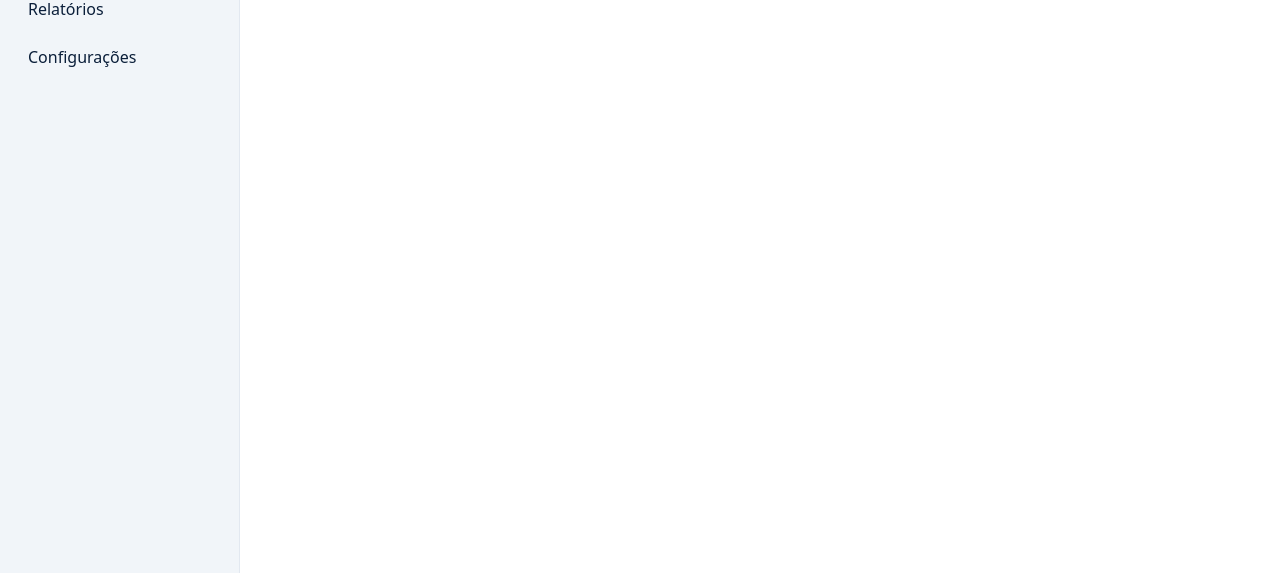
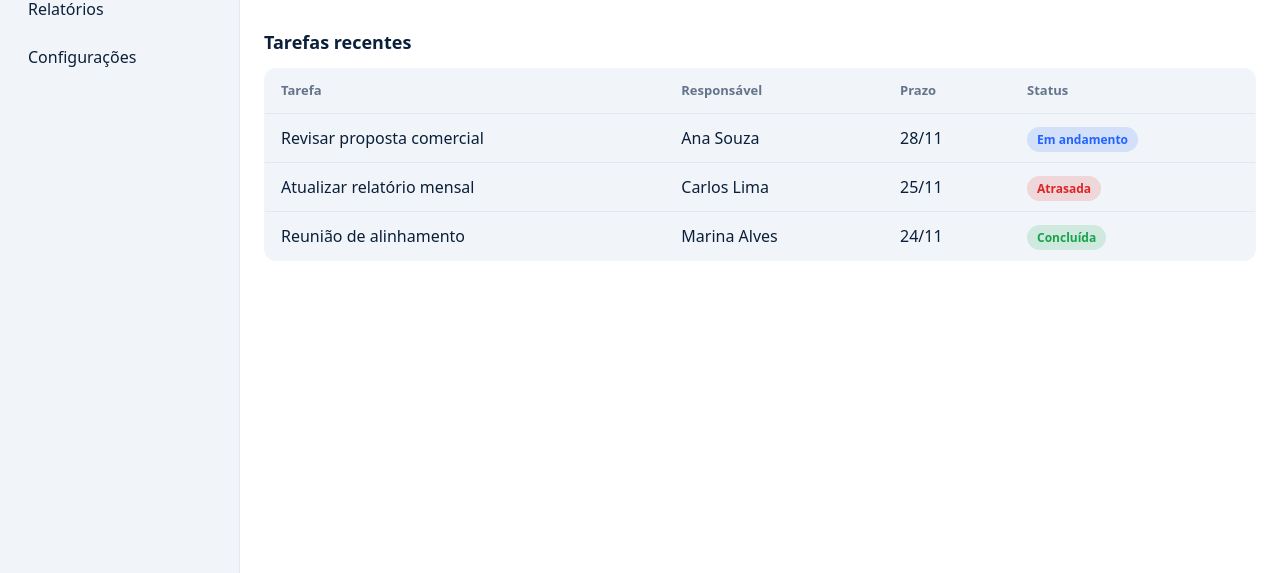
Before and after one commit to mattxcreativework/taskyxpandz-business, a plain HTML site: page frontend/pages/dashboard.html in a window 1280 px wide. Shown: the part 227-800 px from the top of the page. Drawn offline with Linux system fonts and the light colour scheme.

Commit message:
feat: adiciona tabela de tarefas recentes

```diff
--- a/frontend/css/layout.css
+++ b/frontend/css/layout.css
@@ -42,3 +42,27 @@
 }
 .card-label { color: var(--text-muted); font-size: 14px; }
 .card-value { font-size: 32px; color: var(--primary); }
+.tasks { margin-top: 32px; }
+.tasks h2 { margin-bottom: 12px; font-size: 18px; }
+
+table {
+  width: 100%;
+  border-collapse: collapse;
+  background: var(--bg-soft);
+  border: 1px solid var(--border);
+  border-radius: 12px;
+  overflow: hidden;
+}
+th, td { text-align: left; padding: 12px 16px; }
+th { color: var(--text-muted); font-size: 13px; font-weight: 600; }
+tbody tr { border-top: 1px solid var(--border); }
+
+.badge {
+  padding: 4px 10px;
+  border-radius: 999px;
+  font-size: 12px;
+  font-weight: 600;
+}
+.andamento { background: rgba(37, 99, 255, 0.15); color: var(--primary); }
+.concluida { background: rgba(22, 163, 74, 0.15); color: #16a34a; }
+.atrasada  { background: rgba(220, 38, 38, 0.15); color: #dc2626; }
--- a/frontend/pages/dashboard.html
+++ b/frontend/pages/dashboard.html
@@ -44,6 +44,39 @@
     <strong class="card-value">12</strong>
   </article>
 </section>
+<section class="tasks">
+  <h2>Tarefas recentes</h2>
+  <table>
+    <thead>
+      <tr>
+        <th>Tarefa</th>
+        <th>Responsável</th>
+        <th>Prazo</th>
+        <th>Status</th>
+      </tr>
+    </thead>
+    <tbody>
+      <tr>
+        <td>Revisar proposta comercial</td>
+        <td>Ana Souza</td>
+        <td>28/11</td>
+        <td><span class="badge andamento">Em andamento</span></td>
+      </tr>
+      <tr>
+        <td>Atualizar relatório mensal</td>
+        <td>Carlos Lima</td>
+        <td>25/11</td>
+        <td><span class="badge atrasada">Atrasada</span></td>
+      </tr>
+      <tr>
+        <td>Reunião de alinhamento</td>
+        <td>Marina Alves</td>
+        <td>24/11</td>
+        <td><span class="badge concluida">Concluída</span></td>
+      </tr>
+    </tbody>
+  </table>
+</section>
       </main>
     </div>
   </div>
```
